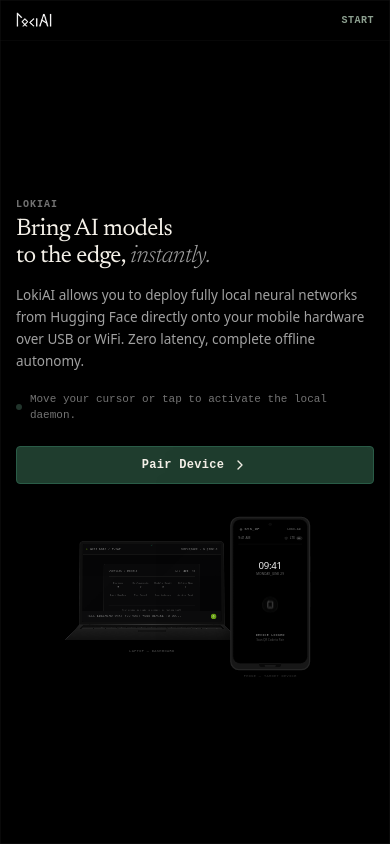
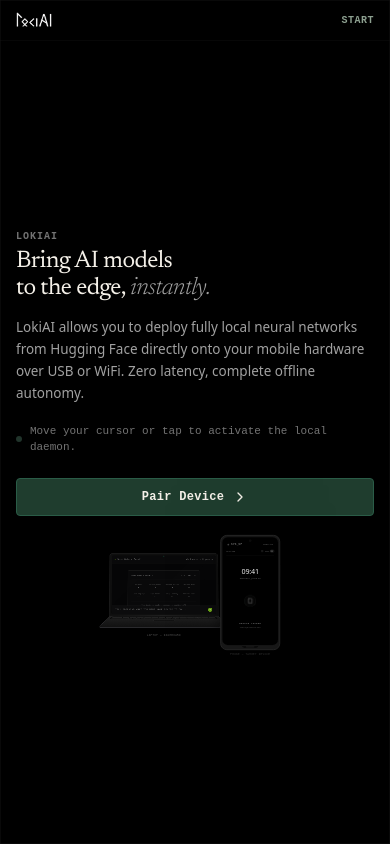
Before and after one commit to The-Shriks1/LokiAI-v1.1, a React (Vite) app: page / in a window 390 px wide. Both pictures are taken after a click on the button "START JOURNEY". Built offline with nearby package versions, Linux system fonts and the light colour scheme; a small style sheet from the web is missing.

Commit message:
Fix mobile responsiveness to fit on single screen

```diff
--- a/src/App.tsx
+++ b/src/App.tsx
@@ -480,7 +480,7 @@
 
       case 'selection':
         return (
-          <div className="flex flex-col space-y-4 lg:space-y-6">
+          <div className="flex flex-col space-y-2 lg:space-y-6">
             <div className="space-y-1 lg:space-y-2">
               <span className="text-[10px] font-mono tracking-widest text-neutral-500 font-bold uppercase block">
                 Step 03 // Pick Model
@@ -502,7 +502,7 @@
               />
             </div>
 
-            <div className="flex flex-col sm:flex-row gap-3 pt-1">
+            <div className="flex flex-col sm:flex-row gap-2 pt-0.5">
               <button
                 onClick={handlePrevChapter}
                 className="px-5 py-2.5 border border-neutral-800 hover:border-neutral-700 text-neutral-400 hover:text-neutral-300 text-xs font-mono transition-colors duration-150 flex items-center justify-center space-x-2 rounded cursor-pointer"
@@ -788,12 +788,12 @@
       </header>
 
       {/* Narrative Section & Continuous viewport journey */}
-      <main className="flex-1 min-h-0 h-full w-full max-w-7xl mx-auto px-4 sm:px-6 py-4 md:py-8 flex flex-col lg:flex-row items-center lg:items-stretch lg:justify-between gap-2 sm:gap-4 lg:gap-12 relative z-10 overflow-y-auto overflow-x-hidden lg:overflow-hidden">
+      <main className="flex-1 min-h-0 h-full w-full max-w-7xl mx-auto px-4 sm:px-6 py-1 md:py-8 flex flex-col lg:flex-row items-center lg:items-stretch lg:justify-between gap-1 sm:gap-4 lg:gap-12 relative z-10 overflow-y-auto overflow-x-hidden lg:overflow-hidden">
 
         {/* Mobile/tablet: this wrapper centers the pair as one unit via margin-auto (safe under overflow,
             unlike justify-center which clips inaccessible content on short viewports). On lg it becomes
             display:contents so narrative/device go back to being direct flex-row children of <main>. */}
-        <div className="flex flex-col items-center w-full my-auto gap-2 sm:gap-4 lg:contents">
+        <div className="flex flex-col items-center w-full my-auto gap-1 sm:gap-4 lg:contents">
 
         {/* LEFT COMPONENT COLUMN: NARRATIVE PORTION */}
         <div className={`w-full flex-none lg:flex-1 lg:overflow-y-auto overflow-x-hidden lg:min-h-0 ${activeChapter === 'landing' ? 'lg:w-10/12 mx-auto text-center items-center' : 'lg:w-5/12'} flex flex-col justify-center lg:min-h-[280px] space-y-4 transition-all duration-700 pb-4 lg:pb-0`} ref={narrativeRef}>
@@ -801,8 +801,8 @@
         </div>
 
         {/* RIGHT COMPONENT COLUMN: IMMERSIVE DEVICE HOUSING */}
-        <div className={`relative w-full lg:w-7/12 flex items-center justify-center h-[180px] min-[400px]:h-[220px] sm:h-[280px] lg:h-auto shrink-0 transition-opacity duration-700 ${activeChapter === 'landing' ? 'opacity-0 pointer-events-none hidden lg:flex' : 'opacity-100'}`} ref={deviceContainerRef}>
-          <div className="flex flex-row flex-nowrap items-center justify-center gap-4 sm:gap-8 lg:gap-20 xl:gap-24 scale-[0.4] min-[400px]:scale-[0.45] sm:scale-[0.6] lg:scale-100 origin-center transition-all duration-300">
+        <div className={`relative w-full lg:w-7/12 flex items-center justify-center h-[120px] min-[400px]:h-[150px] sm:h-[280px] lg:h-auto shrink-0 transition-opacity duration-700 ${activeChapter === 'landing' ? 'opacity-0 pointer-events-none hidden lg:flex' : 'opacity-100'}`} ref={deviceContainerRef}>
+          <div className="flex flex-row flex-nowrap items-center justify-center gap-2 sm:gap-8 lg:gap-20 xl:gap-24 scale-[0.3] min-[400px]:scale-[0.35] sm:scale-[0.6] lg:scale-100 origin-center transition-all duration-300">
 
             {/* Laptop — the dashboard, what the user is looking at on their laptop screen */}
             <div className="flex flex-col items-center gap-2">
```
